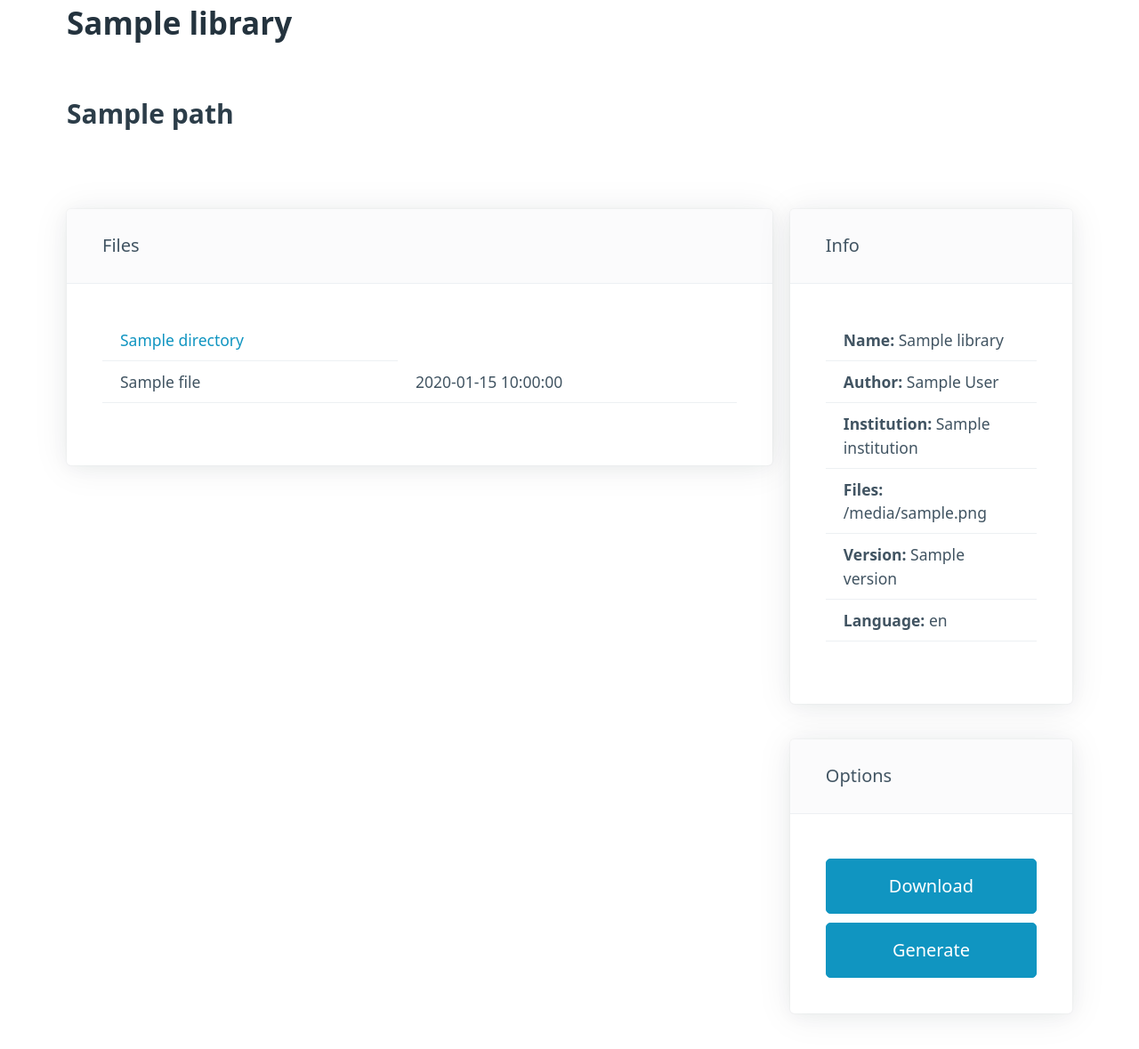
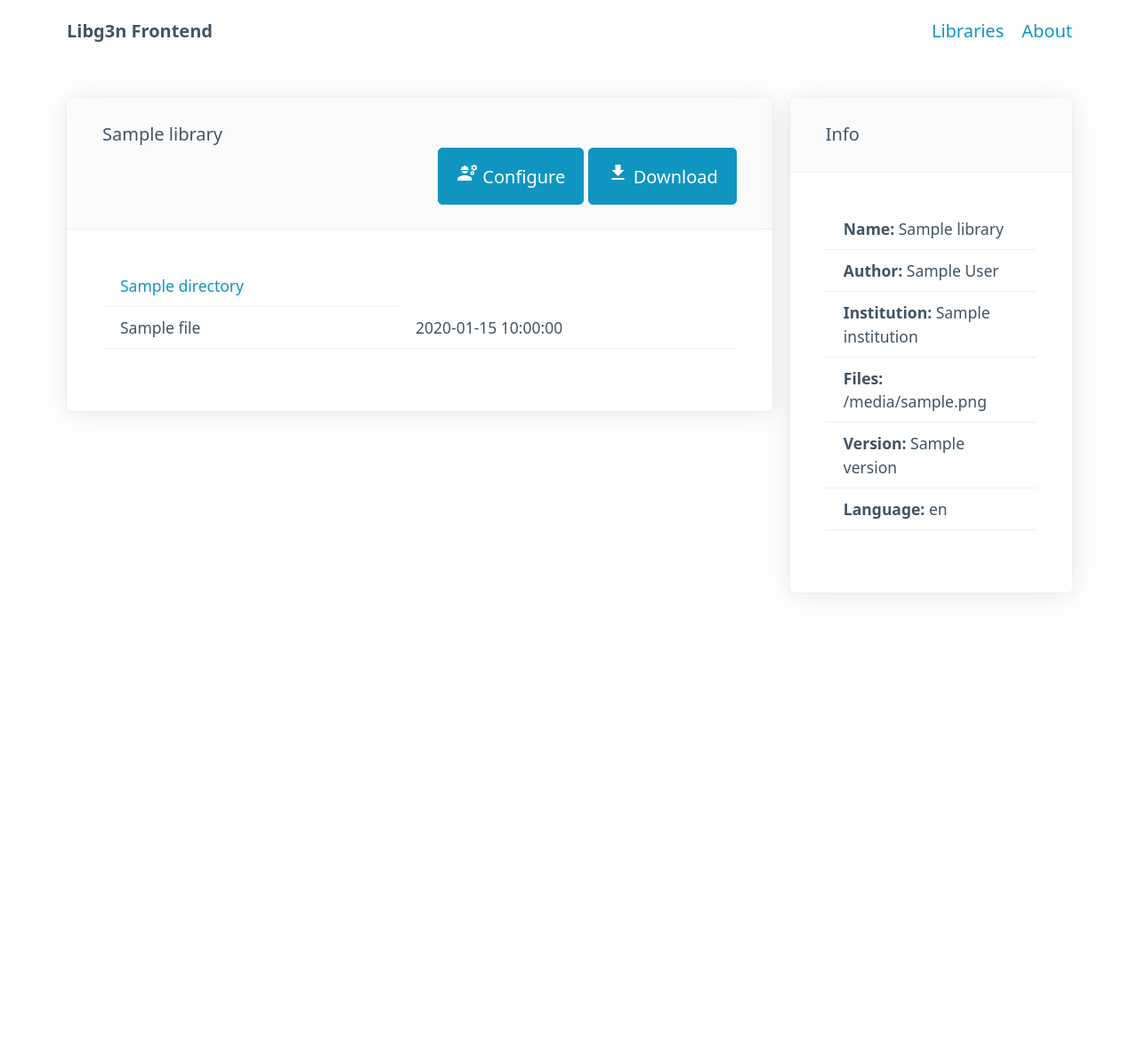
Before and after one commit to jhkloss/libg3n_frontend, a Flask app: template templates/library_detail.html in a window 1280 px wide. Shown: the whole page at 89% size. After the commit the page ends 671 px from the top, so only its background shows below. Run offline with Flask 2, Linux system fonts and the light colour scheme; the template is opened without the code that fills it: most values are stand-ins (such as "Sample title", 1, 10 or a date in 2020); parts of the project's set-up code (start-up, migrations or seed data) failed here and were passed over.

Commit message:
Added Icons Changed Layout Added Library Copy Configuration value

```diff
--- a/app.py
+++ b/app.py
@@ -17,11 +17,13 @@ libraries = get_libraries(LIBRARY_BASE_PATH)
 
 generator = ConfigGenerator(root_path=app.root_path)
 
-
 @app.route('/')
 def home():  # put application's code here
-    return render_template('home.html', libraries=libraries.values())
+    return render_template('home.html')
 
+@app.route('/lib/')
+def libs():  # put application's code here
+    return render_template('libraries.html', libraries=libraries.values())
 
 @app.route('/lib/<lib_name>/')
 @app.route('/lib/<lib_name>/<path:scope>/')
@@ -30,7 +32,6 @@ def library(lib_name: str, scope: str = ''):  # put application's code here
     if lib_name in libraries:
         lib = libraries[lib_name]
         directories, files = lib.get_file_tree(lib.path + '/' + scope)
-
         return render_template('library_detail.html', library=lib, scope=scope, directories=directories, files=files)
     else:
         abort(404)
--- a/logic/config_generator.py
+++ b/logic/config_generator.py
@@ -112,6 +112,7 @@ class ConfigGenerator:
                         GeneratorConfigKeys.OUTPUT_DIR: folder_path,
                         GeneratorConfigKeys.CLASS_SUBFOLDER: 'classes',
                         GeneratorConfigKeys.CLASS_PREFIX: 'class_',
+                        GeneratorConfigKeys.COPY_LIBRARY_FILES: True,
                         #GeneratorConfigKeys.SKIP_FUNCTIONS: True
                     }
 
--- a/logic/library.py
+++ b/logic/library.py
@@ -9,9 +9,8 @@ from libg3n.model.libg3n_library import Libg3nLibrary
 from logic.variation_point import VariationPoint
 from config.module_config import MODULE_CONFIG
 
+
 class Library:
-
-    #constants
 
     LIBRARY_CONFIG_FILE_NAME = 'libconf.yaml'
 
@@ -27,13 +26,12 @@ class Library:
     files: list = []
     number_of_files: int = 0
 
-    variation_points = []
-
     libg3n_library: Libg3nLibrary
 
     def __init__(self, id: str, path: str):
         self.id = id
         self.path = path
+        self.variation_points = []
 
         self.import_lib_config()
 
--- /dev/null
+++ b/static/css/icons.css
@@ -0,0 +1,23 @@
+/* fallback */
+@font-face {
+  font-family: 'Material Icons';
+  font-style: normal;
+  font-weight: 400;
+  src: url(../fonts/icons.woff2) format('woff2');
+}
+
+.material-icons {
+  font-family: 'Material Icons';
+  font-weight: normal;
+  font-style: normal;
+  font-size: 24px;
+  line-height: 1;
+  letter-spacing: normal;
+  text-transform: none;
+  display: inline-block;
+  white-space: nowrap;
+  word-wrap: normal;
+  direction: ltr;
+  -webkit-font-feature-settings: 'liga';
+  -webkit-font-smoothing: antialiased;
+}
--- a/templates/library_detail.html
+++ b/templates/library_detail.html
@@ -1,14 +1,17 @@
 {% extends 'template.html' %}
 
 {% block body %}
-
-    <h2>{{ library.name }}</h2>
-    <h3>{{ library.path }}</h3>
-
     <div class="files-display">
         <div>
             <article>
-                <header>Files</header>
+                <header>
+                    {{ library.name }}
+                    <div style="text-align: right">
+                        <a role="button" href="{{ url_for('generate_lib', lib_id=library.id) }}"><i class="material-icons">engineering</i> Configure</a>
+                        <a role="button" href="{{ url_for('download_lib', lib_id=library.id) }}"><i class="material-icons">download</i> Download</a>
+                    </div>
+
+                </header>
 
                 <table>
                     <tbody>
@@ -60,11 +63,11 @@
                 </table>
             </article>
 
-            <article>
+            {#<article>
                 <header>Options</header>
                 <a class="btn" href="{{ url_for('download_lib', lib_id=library.id) }}" role="button">Download</a>
                 <a class="btn" href="{{ url_for('generate_lib', lib_id=library.id) }}" role="button">Generate</a>
-            </article>
+            </article>#}
         </div>
     </div>
 
--- a/templates/template.html
+++ b/templates/template.html
@@ -4,11 +4,21 @@
     <meta charset="UTF-8">
     <link href="/static/css/pico.min.css" rel="stylesheet">
     <link href="/static/css/style.css" rel="stylesheet">
+    <link href="/static/css/icons.css" rel="stylesheet">
 
     <title>Libg3n Frontend</title>
 </head>
 <body>
     <div class="container">
+        <nav>
+            <ul>
+                <li><strong>Libg3n Frontend</strong></li>
+            </ul>
+            <ul>
+                <li><a href="{{ url_for('libs') }}">Libraries</a></li>
+                <li><a href="#">About</a></li>
+            </ul>
+        </nav>
         {% block body %}
         {% endblock %}
     </div>
```
Also changed, not shown: templates/home.html (+17 -20 lines), templates/libraries.html (added, +25 -0 lines), static/fonts/icons.woff2 (added).
